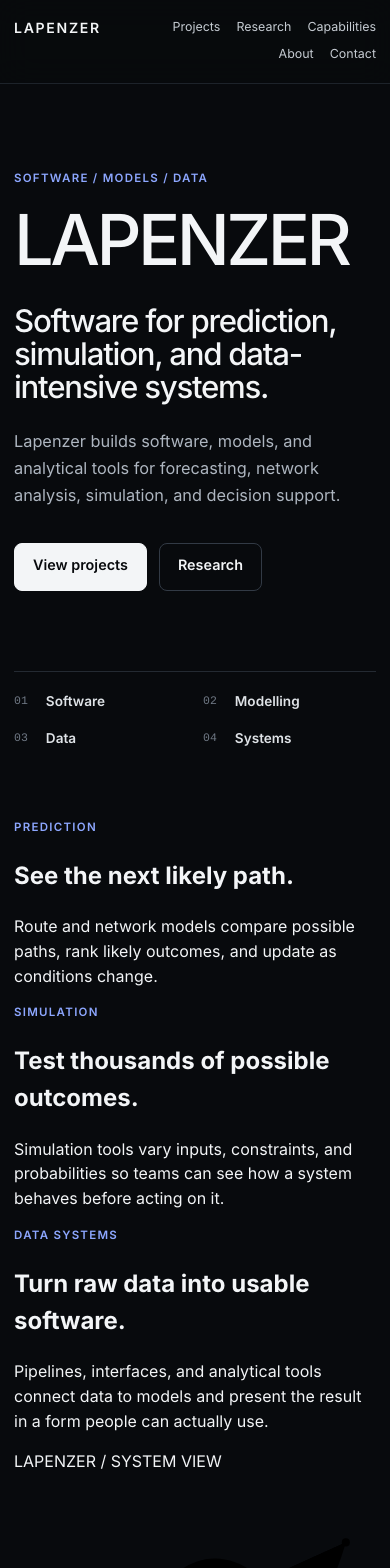
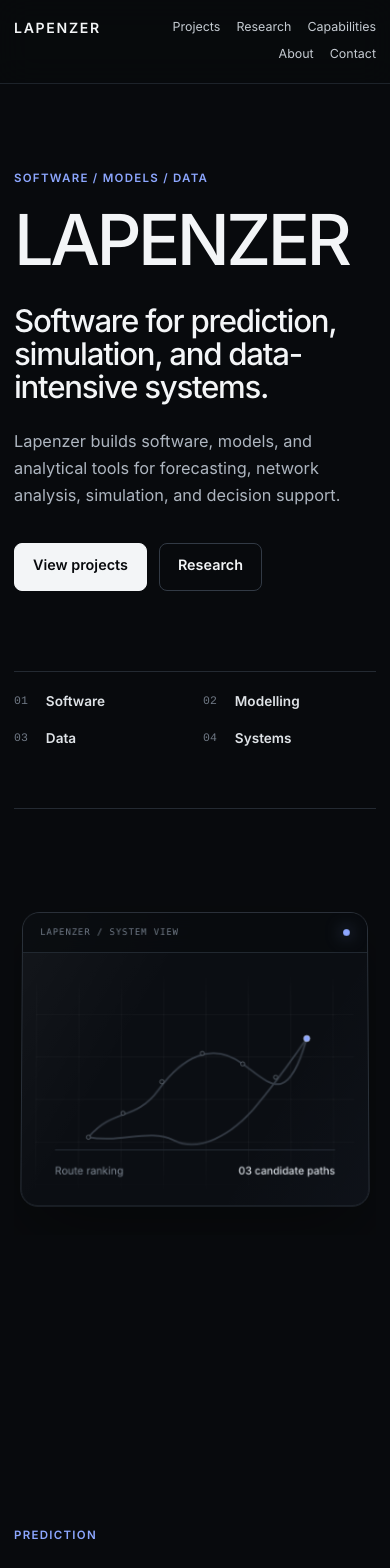
Before and after one commit to lapenzer/lapenzer-website, a Next.js app: page / in a window 390 px wide. Shown: the top 1568 px of the page. Built offline with nearby package versions, Linux system fonts and the light colour scheme.

Commit message:
Style scroll-driven homepage showcase

```diff
--- a/app/brand-refresh.css
+++ b/app/brand-refresh.css
@@ -89,6 +89,378 @@ body {
   font-weight: 400;
 }
 
+.scroll-showcase {
+  --scroll-progress: 0;
+  --scene-one: 1;
+  --scene-two: 0;
+  --scene-three: 0;
+  display: grid;
+  grid-template-columns: minmax(0, .78fr) minmax(0, 1.22fr);
+  gap: clamp(48px, 7vw, 110px);
+  min-height: 300vh;
+  border-top: 1px solid var(--line);
+  border-bottom: 1px solid var(--line);
+}
+
+.scroll-story-copy {
+  grid-column: 1;
+  grid-row: 1;
+}
+
+.scroll-story-step {
+  min-height: 100vh;
+  display: flex;
+  flex-direction: column;
+  justify-content: center;
+  padding: 120px 0;
+  opacity: .32;
+  transition: opacity .35s ease, transform .35s ease;
+  transform: translateY(16px);
+}
+
+.scroll-story-step h2 {
+  margin: 12px 0 22px;
+  max-width: 520px;
+  font-size: clamp(2.4rem, 4.8vw, 5.1rem);
+  line-height: .96;
+  letter-spacing: -.055em;
+  font-weight: 500;
+}
+
+.scroll-story-step > p:last-child {
+  max-width: 500px;
+  margin: 0;
+  color: #aeb6c0;
+  font-size: 1.08rem;
+  line-height: 1.7;
+}
+
+.scroll-showcase[data-stage="0"] .scroll-story-step-0,
+.scroll-showcase[data-stage="1"] .scroll-story-step-1,
+.scroll-showcase[data-stage="2"] .scroll-story-step-2 {
+  opacity: 1;
+  transform: translateY(0);
+}
+
+.scroll-visual-wrap {
+  grid-column: 2;
+  grid-row: 1;
+  align-self: start;
+  position: sticky;
+  top: 98px;
+  height: calc(100vh - 128px);
+  display: flex;
+  align-items: center;
+  justify-content: center;
+  overflow: hidden;
+}
+
+.scroll-device {
+  position: relative;
+  width: min(100%, 780px);
+  aspect-ratio: 1.18 / 1;
+  overflow: hidden;
+  border: 1px solid #2a313a;
+  border-radius: 24px;
+  background: #0b0e13;
+  box-shadow: 0 28px 80px rgba(0, 0, 0, .38);
+  transform:
+    perspective(1200px)
+    rotateX(calc((.5 - var(--scroll-progress)) * 5deg))
+    scale(calc(.96 + var(--scroll-progress) * .04));
+  transition: box-shadow .25s ease;
+}
+
+.scroll-device::after {
+  content: "";
+  position: absolute;
+  inset: 0;
+  pointer-events: none;
+  background: linear-gradient(120deg, rgba(255,255,255,.035), transparent 35%, transparent 70%, rgba(141,167,255,.025));
+}
+
+.scroll-device-topbar {
+  position: absolute;
+  inset: 0 0 auto 0;
+  z-index: 10;
+  height: 52px;
+  padding: 0 18px;
+  display: flex;
+  align-items: center;
+  justify-content: space-between;
+  border-bottom: 1px solid #222932;
+  background: rgba(8, 10, 13, .72);
+  backdrop-filter: blur(12px);
+  color: #717b88;
+  font: .68rem ui-monospace, SFMono-Regular, Menlo, monospace;
+  letter-spacing: .11em;
+}
+
+.scroll-live-dot {
+  width: 7px;
+  height: 7px;
+  border-radius: 999px;
+  background: var(--accent);
+  box-shadow: 0 0 18px rgba(141, 167, 255, .7);
+}
+
+.scroll-scene {
+  position: absolute;
+  inset: 52px 0 0;
+  overflow: hidden;
+  will-change: transform, opacity;
+}
+
+.scroll-scene-route {
+  opacity: var(--scene-one);
+  transform: scale(calc(.92 + var(--scroll-progress) * .13)) translateY(calc(var(--scroll-progress) * -18px));
+}
+
+.route-grid {
+  position: absolute;
+  inset: 0;
+  background-image:
+    linear-gradient(rgba(255,255,255,.035) 1px, transparent 1px),
+    linear-gradient(90deg, rgba(255,255,255,.035) 1px, transparent 1px);
+  background-size: 48px 48px;
+  mask-image: linear-gradient(to bottom, transparent, black 12%, black 82%, transparent);
+}
+
+.scroll-scene-route svg {
+  position: absolute;
+  inset: 7% 2% 10%;
+  width: 96%;
+  height: 83%;
+}
+
+.route-path {
+  fill: none;
+  vector-effect: non-scaling-stroke;
+}
+
+.route-path-muted {
+  stroke: #343b45;
+  stroke-width: 2;
+}
+
+.route-path-active {
+  stroke: var(--accent);
+  stroke-width: 4;
+  stroke-dasharray: 900;
+  stroke-dashoffset: calc(900 - var(--scroll-progress) * 900);
+  filter: drop-shadow(0 0 9px rgba(141,167,255,.34));
+}
+
+.route-node {
+  fill: #0e1218;
+  stroke: #78818c;
+  stroke-width: 2;
+}
+
+.route-node-active {
+  fill: var(--accent);
+  stroke: #d8e0ff;
+}
+
+.scroll-scene-sim {
+  opacity: var(--scene-two);
+  transform: scale(calc(.88 + var(--scene-two) * .12)) rotate(calc((var(--scroll-progress) - .5) * 8deg));
+}
+
+.sim-orbit {
+  position: absolute;
+  left: 50%;
+  top: 46%;
+  border: 1px solid rgba(141,167,255,.26);
+  border-radius: 50%;
+  transform: translate(-50%, -50%);
+}
+
+.sim-orbit-1 { width: 28%; aspect-ratio: 1; }
+.sim-orbit-2 { width: 48%; aspect-ratio: 1; }
+.sim-orbit-3 { width: 70%; aspect-ratio: 1; }
+
+.sim-orbit::after {
+  content: "";
+  position: absolute;
+  width: 9px;
+  height: 9px;
+  top: 8%;
+  left: 68%;
+  border-radius: 50%;
+  background: var(--accent);
+  box-shadow: 0 0 20px rgba(141,167,255,.72);
+}
+
+.sim-core {
+  position: absolute;
+  left: 50%;
+  top: 46%;
+  transform: translate(-50%, -50%);
+  width: 130px;
+  aspect-ratio: 1;
+  border-radius: 50%;
+  display: flex;
+  flex-direction: column;
+  justify-content: center;
+  align-items: center;
+  border: 1px solid #394352;
+  background: radial-gradient(circle, rgba(141,167,255,.12), rgba(13,16,21,.9) 66%);
+  font-size: 1.7rem;
+  font-weight: 500;
+}
+
+.sim-core span {
+  color: #77818e;
+  font: .7rem ui-monospace, SFMono-Regular, Menlo, monospace;
+  text-transform: uppercase;
+  letter-spacing: .12em;
+}
+
+.sim-stat {
+  position: absolute;
+  min-width: 112px;
+  padding: 13px 14px;
+  border: 1px solid #28313b;
+  border-radius: 10px;
+  background: rgba(14,18,24,.82);
+  backdrop-filter: blur(10px);
+}
+
+.sim-stat span,
+.data-panel span {
+  display: block;
+  margin-bottom: 5px;
+  color: #737e8b;
+  font: .64rem ui-monospace, SFMono-Regular, Menlo, monospace;
+  letter-spacing: .1em;
+}
+
+.sim-stat strong { font-size: .96rem; font-weight: 500; }
+.sim-stat-a { left: 12%; top: 19%; transform: translateY(calc(var(--scene-two) * -18px)); }
+.sim-stat-b { right: 10%; top: 25%; transform: translateY(calc(var(--scene-two) * 12px)); }
+.sim-stat-c { right: 18%; bottom: 18%; transform: translateY(calc(var(--scene-two) * -8px)); }
+
+.scroll-scene-data {
+  opacity: var(--scene-three);
+  transform: translateY(calc((1 - var(--scene-three)) * 70px)) scale(calc(.9 + var(--scene-three) * .1));
+}
+
+.data-stack {
+  position: absolute;
+  inset: 18% 12% 22%;
+  display: grid;
+  grid-template-columns: repeat(3, 1fr);
+  gap: 16px;
+  align-items: center;
+}
+
+.data-panel {
+  position: relative;
+  min-height: 230px;
+  padding: 22px;
+  border: 1px solid #2a323d;
+  border-radius: 16px;
+  background: #10141a;
+  overflow: hidden;
+}
+
+.data-panel strong {
+  font-size: 1rem;
+  font-weight: 500;
+}
+
+.data-panel i {
+  position: absolute;
+  left: 22px;
+  right: 22px;
+  bottom: 24px;
+  height: 72px;
+  opacity: .7;
+  background:
+    linear-gradient(90deg, transparent 0 6%, var(--accent) 6% 10%, transparent 10% 18%, #4d5865 18% 25%, transparent 25% 33%, var(--accent) 33% 44%, transparent 44% 52%, #4d5865 52% 60%, transparent 60% 68%, var(--accent) 68% 83%, transparent 83%);
+  mask-image: linear-gradient(to top, black, transparent);
+}
+
+.data-panel-a { transform: translateY(calc((1 - var(--scene-three)) * 46px)); }
+.data-panel-b { transform: translateY(calc((1 - var(--scene-three)) * 18px)); }
+.data-panel-c { transform: translateY(calc((1 - var(--scene-three)) * -14px)); }
+
+.data-pulse {
+  position: absolute;
+  left: 12%;
+  right: 12%;
+  top: 58%;
+  height: 1px;
+  background: linear-gradient(90deg, transparent, var(--accent), transparent);
+  box-shadow: 0 0 26px rgba(141,167,255,.55);
+}
+
+.scene-caption {
+  position: absolute;
+  left: 22px;
+  right: 22px;
+  bottom: 18px;
+  display: flex;
+  justify-content: space-between;
+  align-items: center;
+  padding-top: 14px;
+  border-top: 1px solid #242b34;
+  color: #7d8793;
+  font-size: .74rem;
+}
+
+.scene-caption strong {
+  color: #d8dde3;
+  font-weight: 500;
+}
+
+@media (max-width: 900px) {
+  .scroll-showcase {
+    grid-template-columns: 1fr;
+    min-height: auto;
+    gap: 0;
+    padding-top: 72px;
+    padding-bottom: 72px;
+  }
+
+  .scroll-visual-wrap {
+    grid-column: 1;
+    grid-row: 1;
+    position: sticky;
+    top: 88px;
+    height: 48vh;
+    z-index: 3;
+    pointer-events: none;
+  }
+
+  .scroll-story-copy {
+    grid-column: 1;
+    grid-row: 2;
+    position: relative;
+    z-index: 4;
+  }
+
+  .scroll-story-step {
+    min-height: 72vh;
+    justify-content: flex-end;
+    padding: 120px 0 48px;
+  }
+
+  .scroll-story-step h2,
+  .scroll-story-step > p:last-child {
+    max-width: 620px;
+  }
+
+  .scroll-device {
+    width: min(100%, 680px);
+    max-height: 44vh;
+  }
+
+  .data-stack { inset: 15% 8% 24%; gap: 9px; }
+  .data-panel { min-height: 170px; padding: 14px; }
+}
+
 @media (max-width: 720px) {
   .hero {
     min-height: auto;
@@ -103,4 +475,44 @@ body {
   .hero-subtitle {
     font-size: clamp(1.65rem, 8vw, 2.35rem);
   }
+
+  .scroll-visual-wrap {
+    top: 76px;
+    height: 42vh;
+  }
+
+  .scroll-story-step {
+    min-height: 68vh;
+  }
+
+  .scroll-story-step h2 {
+    font-size: clamp(2.2rem, 11vw, 3.8rem);
+  }
+
+  .scroll-device {
+    border-radius: 18px;
+  }
+
+  .scroll-device-topbar {
+    height: 42px;
+    font-size: .58rem;
+  }
+
+  .scroll-scene { inset-top: 42px; }
+  .sim-stat { display: none; }
+  .data-stack { inset: 17% 6% 26%; }
+  .data-panel { min-height: 135px; padding: 11px; }
+  .data-panel span { font-size: .5rem; }
+  .data-panel strong { font-size: .78rem; }
 }
+
+@media (prefers-reduced-motion: reduce) {
+  .scroll-device,
+  .scroll-scene,
+  .scroll-story-step,
+  .data-panel,
+  .sim-stat {
+    transform: none !important;
+    transition: none !important;
+  }
+}
```
